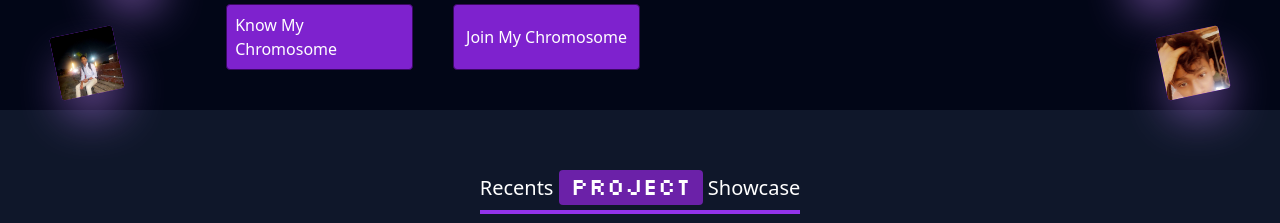
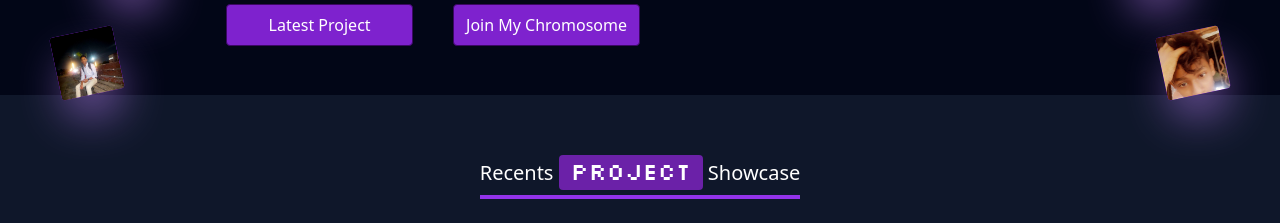
Before and after one commit to SiddTheCoder/Modern-Portfolio, a plain HTML site: page index.html in a window 1280 px wide. Shown: the part 577-800 px from the top of the page. Drawn offline with Linux system fonts and the light colour scheme; a web font is replaced by a local one.

Commit message:
Update index.html

```diff
--- a/index.html
+++ b/index.html
@@ -343,10 +343,10 @@
 
           <div class="mt-16">
             <ul class="flex gap-y-20 sm:flex-row justify-start gap-10">
-              <li
+              <a href='https://siddthecoder.github.io/ChromoVerse/'
                 class="lander-btn border w-56 rounded flex justify-center items-center p-2 bg-purple-700 cursor-pointer border-purple-950 hover:bg-purple-950 transition-all">
-                Know My Chromosome
-              </li>
+                Latest Project
+              </a>
               <li
                 class="lander-btn border w-56 rounded flex justify-center items-center p-2 bg-purple-700 cursor-pointer border-purple-950 hover:bg-purple-950 transition-all">
                 Join My Chromosome
```
